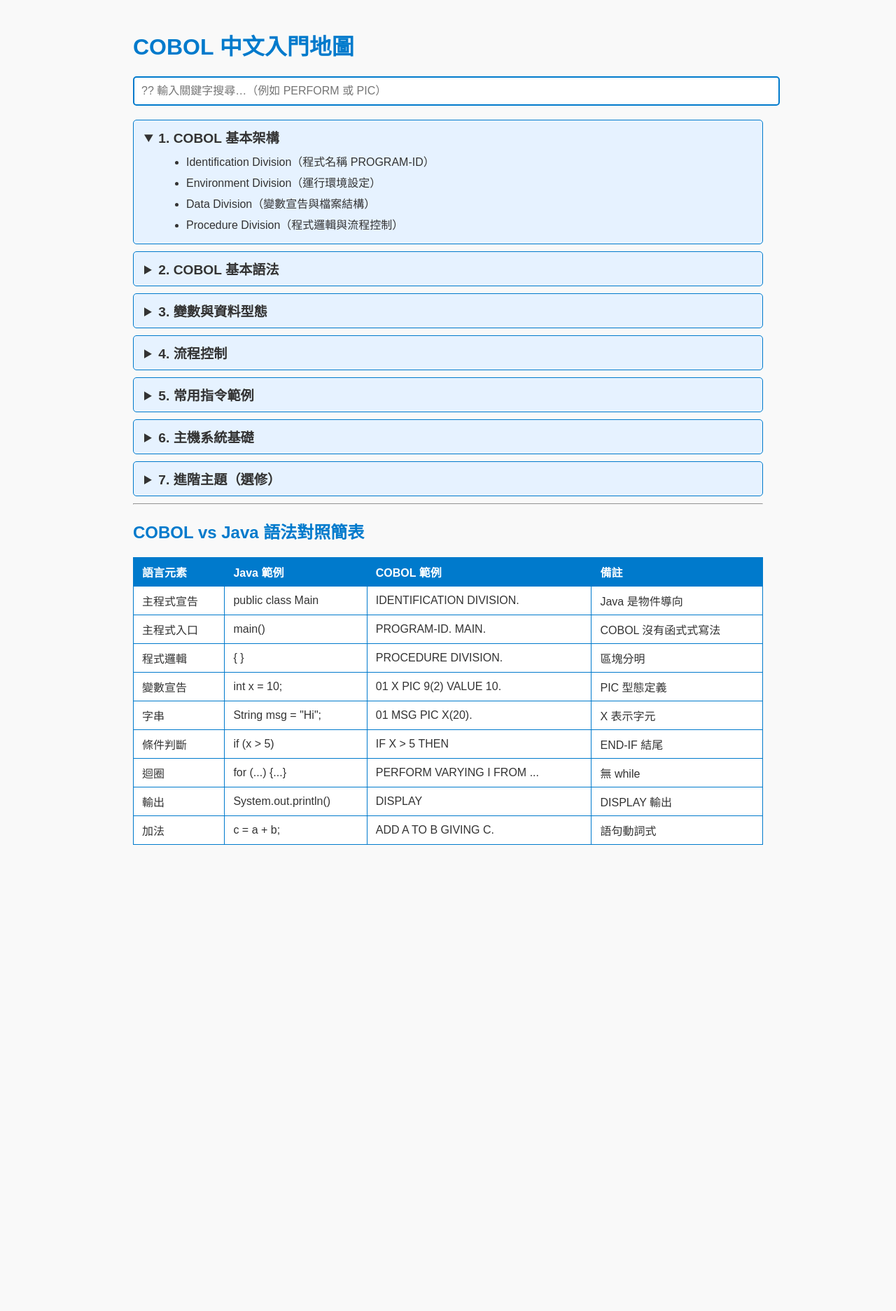
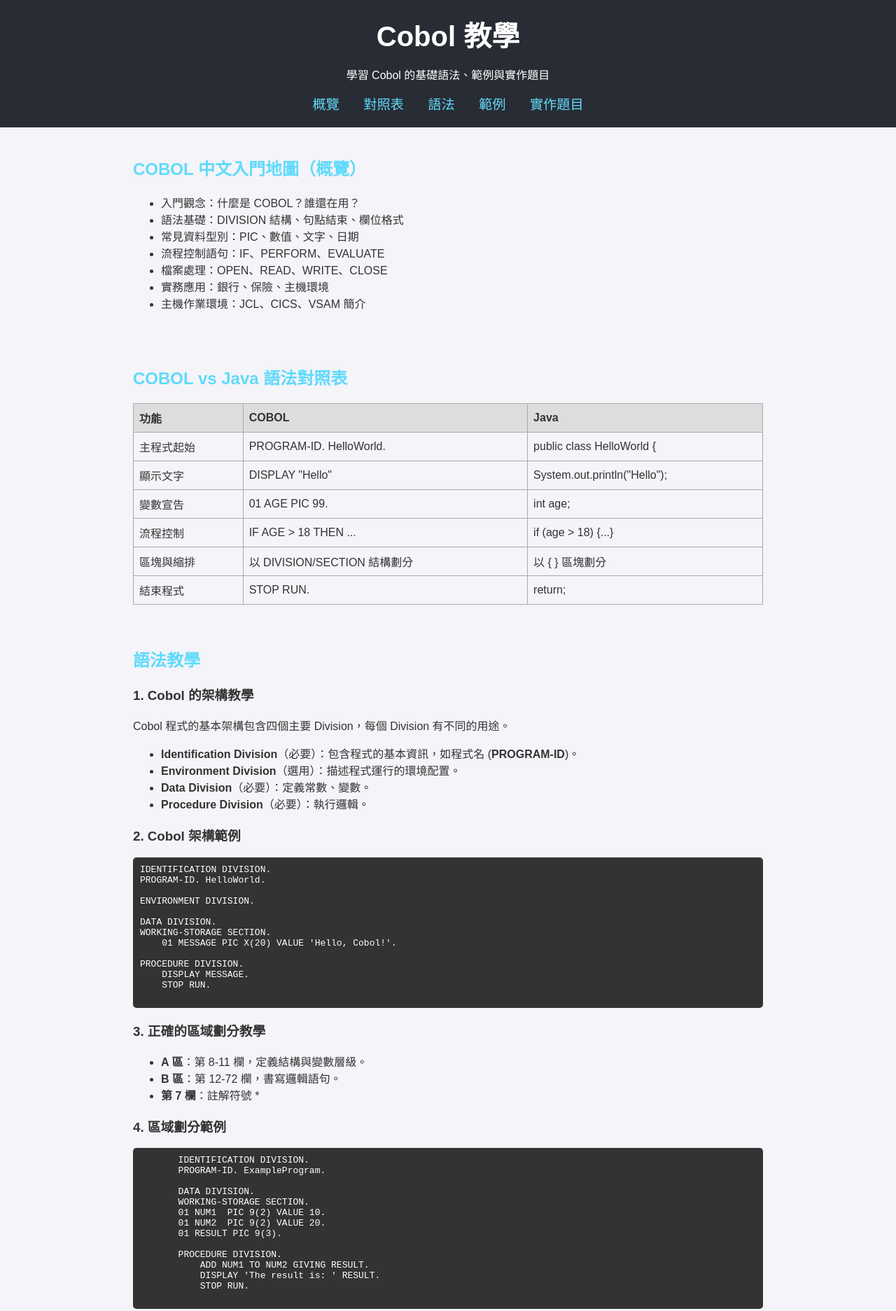
Before and after one commit to saimanwu/cobol-site, a plain HTML site: page index.html in a window 1280 px wide. Shown: the top 1873 px of the page at 70% size. Before the commit the page ends 1227 px from the top, so only its background shows below. Drawn offline with Linux system fonts and the light colour scheme.

Commit message:
Update index.html

```diff
--- a/index.html
+++ b/index.html
@@ -1,201 +1,254 @@
 <!DOCTYPE html>
 <html lang="zh-Hant">
 <head>
-<meta charset="UTF-8" />
-<meta name="viewport" content="width=device-width, initial-scale=1" />
-<title>COBOL 中文入門地圖 & 語法對照表（含搜尋）</title>
+    <meta charset="UTF-8">
+    <meta name="viewport" content="width=device-width, initial-scale=1.0">
+    <title>Cobol 教學</title>
     <style>
         body {
-    font-family: "微軟正黑體", Arial, sans-serif;
-    background: #f9f9f9;
+            font-family: Arial, sans-serif;
+            background-color: #f4f4f9;
             color: #333;
+            margin: 0;
+            padding: 0;
+        }
+        header {
+            background-color: #282c34;
+            color: #fff;
+            padding: 20px;
+            text-align: center;
+        }
+        header h1 {
+            margin: 0;
+            font-size: 2.5em;
+        }
+        nav {
+            margin-top: 15px;
+            text-align: center;
+        }
+        nav a {
+            margin: 0 15px;
+            color: #61dafb;
+            text-decoration: none;
+            font-size: 1.2em;
+        }
+        nav a:hover {
+            text-decoration: underline;
+        }
+        section {
             padding: 20px;
             max-width: 900px;
             margin: auto;
         }
-  h1, h2 {
-    color: #007acc;
+        h2 {
+            color: #61dafb;
         }
-  input[type="text"] {
-    width: 100%;
+        pre {
+            background-color: #333;
+            color: #fff;
             padding: 10px;
-    font-size: 16px;
-    margin-bottom: 20px;
-    border: 2px solid #007acc;
             border-radius: 5px;
+            overflow-x: auto;
         }
-  details {
-    margin-bottom: 10px;
-    border: 1px solid #007acc;
-    border-radius: 5px;
-    background: #e6f2ff;
-    padding: 10px 15px;
+        .examples {
+            background-color: #eef;
+            padding: 15px;
+            border-left: 5px solid #61dafb;
         }
-  summary {
-    font-weight: bold;
-    font-size: 1.2em;
-    cursor: pointer;
-  }
-  ul {
-    margin: 8px 0 0 20px;
-  }
-  ul li {
-    margin-bottom: 6px;
+        footer {
+            background-color: #282c34;
+            color: #fff;
+            padding: 10px;
+            text-align: center;
+            margin-top: 20px;
         }
         table {
+            border-collapse: collapse;
             width: 100%;
-    border-collapse: collapse;
-    margin-top: 20px;
-    background: white;
+        }
+        table, th, td {
+            border: 1px solid #aaa;
         }
         th, td {
-    border: 1px solid #007acc;
-    padding: 8px 12px;
+            padding: 8px;
             text-align: left;
         }
         th {
-    background-color: #007acc;
-    color: white;
-  }
-  mark {
-    background: yellow;
-    padding: 0 2px;
-  }
-  .hidden {
-    display: none;
+            background-color: #ddd;
         }
     </style>
 </head>
 <body>
 
-<h1>COBOL 中文入門地圖</h1>
-<input type="text" id="searchInput" placeholder="?? 輸入關鍵字搜尋…（例如 PERFORM 或 PIC）" />
+    <header>
+        <h1>Cobol 教學</h1>
+        <p>學習 Cobol 的基礎語法、範例與實作題目</p>
+        <nav>
+            <a href="#overview">概覽</a>
+            <a href="#comparison">對照表</a>
+            <a href="#syntax">語法</a>
+            <a href="#examples">範例</a>
+            <a href="#exercises">實作題目</a>
+        </nav>
+    </header>
 
-<!-- 入門地圖 -->
-<div id="mapContainer">
-<details open>
-  <summary>1. COBOL 基本架構</summary>
+    <section id="overview">
+        <h2>COBOL 中文入門地圖（概覽）</h2>
         <ul>
-    <li>Identification Division（程式名稱 PROGRAM-ID）</li>
-    <li>Environment Division（運行環境設定）</li>
-    <li>Data Division（變數宣告與檔案結構）</li>
-    <li>Procedure Division（程式邏輯與流程控制）</li>
+            <li>入門觀念：什麼是 COBOL？誰還在用？</li>
+            <li>語法基礎：DIVISION 結構、句點結束、欄位格式</li>
+            <li>常見資料型別：PIC、數值、文字、日期</li>
+            <li>流程控制語句：IF、PERFORM、EVALUATE</li>
+            <li>檔案處理：OPEN、READ、WRITE、CLOSE</li>
+            <li>實務應用：銀行、保險、主機環境</li>
+            <li>主機作業環境：JCL、CICS、VSAM 簡介</li>
         </ul>
-</details>
-<details>
-  <summary>2. COBOL 基本語法</summary>
-  <ul>
-    <li>區域與欄位（A區、B區、第7欄註解）</li>
-    <li>語句結束符號（句點）</li>
-    <li>關鍵字（MOVE、ADD、PERFORM、IF、DISPLAY）</li>
-    <li>註解方式（第7欄 * 符號）</li>
-  </ul>
-</details>
-<details>
-  <summary>3. 變數與資料型態</summary>
-  <ul>
-    <li>PIC 語法介紹（數字 9，字元 X）</li>
-    <li>常用數據類型（整數、字串、日期）</li>
-    <li>變數初始化與賦值（VALUE）</li>
-  </ul>
-</details>
-<details>
-  <summary>4. 流程控制</summary>
-  <ul>
-    <li>條件判斷（IF、EVALUATE）</li>
-    <li>迴圈（PERFORM、PERFORM VARYING）</li>
-    <li>子程序調用（PERFORM）</li>
-  </ul>
-</details>
-<details>
-  <summary>5. 常用指令範例</summary>
-  <ul>
-    <li>輸入輸出（ACCEPT、DISPLAY）</li>
-    <li>數學運算（ADD、SUBTRACT、MULTIPLY、DIVIDE）</li>
-    <li>字串處理（STRING、UNSTRING）</li>
-  </ul>
-</details>
-<details>
-  <summary>6. 主機系統基礎</summary>
-  <ul>
-    <li>編譯與執行流程</li>
-    <li>JCL 作業卡基礎介紹</li>
-    <li>主機資料檔案操作（VSAM）</li>
-  </ul>
-</details>
-<details>
-  <summary>7. 進階主題（選修）</summary>
-  <ul>
-    <li>檔案處理（SEQUENTIAL、INDEXED）</li>
-    <li>資料結構（表格、陣列）</li>
-    <li>錯誤處理與除錯技巧</li>
-  </ul>
-</details>
-</div>
+    </section>
 
-<hr />
-
-<h2>COBOL vs Java 語法對照簡表</h2>
-<table id="syntaxTable">
+    <section id="comparison">
+        <h2>COBOL vs Java 語法對照表</h2>
+        <table>
             <thead>
                 <tr>
-      <th>語言元素</th>
-      <th>Java 範例</th>
-      <th>COBOL 範例</th>
-      <th>備註</th>
+                    <th>功能</th>
+                    <th>COBOL</th>
+                    <th>Java</th>
                 </tr>
             </thead>
             <tbody>
-    <tr><td>主程式宣告</td><td>public class Main</td><td>IDENTIFICATION DIVISION.</td><td>Java 是物件導向</td></tr>
-    <tr><td>主程式入口</td><td>main()</td><td>PROGRAM-ID. MAIN.</td><td>COBOL 沒有函式式寫法</td></tr>
-    <tr><td>程式邏輯</td><td>{ }</td><td>PROCEDURE DIVISION.</td><td>區塊分明</td></tr>
-    <tr><td>變數宣告</td><td>int x = 10;</td><td>01 X PIC 9(2) VALUE 10.</td><td>PIC 型態定義</td></tr>
-    <tr><td>字串</td><td>String msg = "Hi";</td><td>01 MSG PIC X(20).</td><td>X 表示字元</td></tr>
-    <tr><td>條件判斷</td><td>if (x > 5)</td><td>IF X > 5 THEN</td><td>END-IF 結尾</td></tr>
-    <tr><td>迴圈</td><td>for (...) {...}</td><td>PERFORM VARYING I FROM ...</td><td>無 while</td></tr>
-    <tr><td>輸出</td><td>System.out.println()</td><td>DISPLAY</td><td>DISPLAY 輸出</td></tr>
-    <tr><td>加法</td><td>c = a + b;</td><td>ADD A TO B GIVING C.</td><td>語句動詞式</td></tr>
+                <tr>
+                    <td>主程式起始</td>
+                    <td>PROGRAM-ID. HelloWorld.</td>
+                    <td>public class HelloWorld {</td>
+                </tr>
+                <tr>
+                    <td>顯示文字</td>
+                    <td>DISPLAY "Hello"</td>
+                    <td>System.out.println("Hello");</td>
+                </tr>
+                <tr>
+                    <td>變數宣告</td>
+                    <td>01 AGE PIC 99.</td>
+                    <td>int age;</td>
+                </tr>
+                <tr>
+                    <td>流程控制</td>
+                    <td>IF AGE > 18 THEN ...</td>
+                    <td>if (age > 18) {...}</td>
+                </tr>
+                <tr>
+                    <td>區塊與縮排</td>
+                    <td>以 DIVISION/SECTION 結構劃分</td>
+                    <td>以 { } 區塊劃分</td>
+                </tr>
+                <tr>
+                    <td>結束程式</td>
+                    <td>STOP RUN.</td>
+                    <td>return;</td>
+                </tr>
             </tbody>
         </table>
+    </section>
 
-<script>
-  const input = document.getElementById("searchInput");
-  const detailsList = document.querySelectorAll("details");
-  const rows = document.querySelectorAll("#syntaxTable tbody tr");
+    <section id="syntax">
+        <h2>語法教學</h2>
+        <h3>1. Cobol 的架構教學</h3>
+        <p>Cobol 程式的基本架構包含四個主要 Division，每個 Division 有不同的用途。</p>
+        <ul>
+            <li><strong>Identification Division</strong>（必要）：包含程式的基本資訊，如程式名 (<strong>PROGRAM-ID</strong>)。</li>
+            <li><strong>Environment Division</strong>（選用）：描述程式運行的環境配置。</li>
+            <li><strong>Data Division</strong>（必要）：定義常數、變數。</li>
+            <li><strong>Procedure Division</strong>（必要）：執行邏輯。</li>
+        </ul>
+        <h3>2. Cobol 架構範例</h3>
+        <pre>
+IDENTIFICATION DIVISION.
+PROGRAM-ID. HelloWorld.
 
-  input.addEventListener("input", function () {
-    const keyword = this.value.toLowerCase().trim();
-    const markText = (text) =>
-      text.replace(
-        new RegExp(`(${keyword})`, "gi"),
-        '<mark>$1</mark>'
-      );
+ENVIRONMENT DIVISION.
 
-    // 過濾 details 區塊
-    detailsList.forEach((d) => {
-      const text = d.innerText.toLowerCase();
-      const matched = text.includes(keyword);
-      d.style.display = matched || keyword === "" ? "block" : "none";
+DATA DIVISION.
+WORKING-STORAGE SECTION.
+    01 MESSAGE PIC X(20) VALUE 'Hello, Cobol!'.
 
-      // 高亮關鍵字
-      d.querySelectorAll("li").forEach((li) => {
-        li.innerHTML = keyword ? markText(li.textContent) : li.textContent;
-      });
-    });
+PROCEDURE DIVISION.
+    DISPLAY MESSAGE.
+    STOP RUN.
+        </pre>
+        <h3>3. 正確的區域劃分教學</h3>
+        <ul>
+            <li><strong>A 區</strong>：第 8-11 欄，定義結構與變數層級。</li>
+            <li><strong>B 區</strong>：第 12-72 欄，書寫邏輯語句。</li>
+            <li><strong>第 7 欄</strong>：註解符號 *</li>
+        </ul>
+        <h3>4. 區域劃分範例</h3>
+        <pre>
+       IDENTIFICATION DIVISION.
+       PROGRAM-ID. ExampleProgram.
 
-    // 過濾表格列
-    rows.forEach((row) => {
-      const text = row.innerText.toLowerCase();
-      const matched = text.includes(keyword);
-      row.style.display = matched || keyword === "" ? "" : "none";
+       DATA DIVISION.
+       WORKING-STORAGE SECTION.
+       01 NUM1  PIC 9(2) VALUE 10.
+       01 NUM2  PIC 9(2) VALUE 20.
+       01 RESULT PIC 9(3).
 
-      // 高亮每格
-      row.querySelectorAll("td").forEach((td) => {
-        td.innerHTML = keyword ? markText(td.textContent) : td.textContent;
-      });
-    });
-  });
-</script>
+       PROCEDURE DIVISION.
+           ADD NUM1 TO NUM2 GIVING RESULT.
+           DISPLAY 'The result is: ' RESULT.
+           STOP RUN.
+        </pre>
+    </section>
+
+    <section id="examples">
+        <h2>範例程式碼</h2>
+        <div class="examples">
+            <h3>範例一：簡單加法</h3>
+            <pre>
+IDENTIFICATION DIVISION.
+PROGRAM-ID. SimpleAddition.
+DATA DIVISION.
+WORKING-STORAGE SECTION.
+    01 NUM1 PIC 9(2) VALUE 10.
+    01 NUM2 PIC 9(2) VALUE 20.
+    01 RESULT PIC 9(3).
+PROCEDURE DIVISION.
+    ADD NUM1 TO NUM2 GIVING RESULT.
+    DISPLAY 'The result of addition is: ' RESULT.
+    STOP RUN.
+            </pre>
+        </div>
+        <div class="examples">
+            <h3>範例二：判斷年齡</h3>
+            <pre>
+IDENTIFICATION DIVISION.
+PROGRAM-ID. AgeCheck.
+DATA DIVISION.
+WORKING-STORAGE SECTION.
+    01 AGE PIC 9(2).
+PROCEDURE DIVISION.
+    DISPLAY 'Enter your age: '.
+    ACCEPT AGE.
+    IF AGE >= 18 THEN
+        DISPLAY 'You are an adult.'
+    ELSE
+        DISPLAY 'You are a minor.'.
+    STOP RUN.
+            </pre>
+        </div>
+    </section>
+
+    <section id="exercises">
+        <h2>實作題目</h2>
+        <ul>
+            <li>使用者輸入兩個數字，並顯示加減乘除的結果。</li>
+            <li>薪資計算系統：根據工時與時薪計算總薪水。</li>
+            <li>銀行帳戶管理：顯示餘額、存款、提款。</li>
+        </ul>
+    </section>
+
+    <footer>
+        <p>版權所有 © 2024 Cobol 教學網站</p>
+    </footer>
 
 </body>
 </html>
```
Lines whose indentation alone changed are shown as unchanged.
